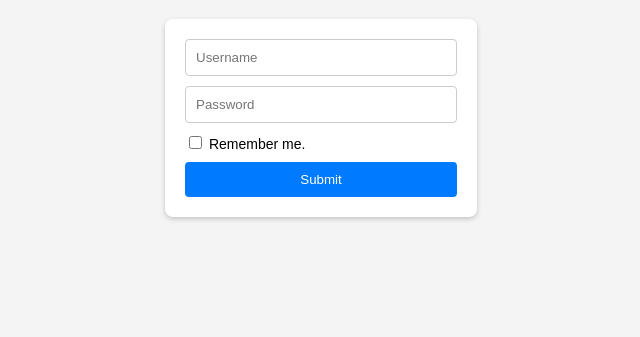
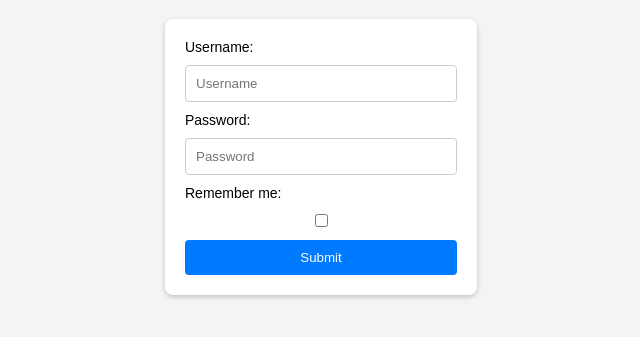
Before and after one commit to acciojob/remember-me-login-form-Aryamnsls, a website: page main.html in a window 1280 px wide. Shown: the part 111-448 px from the top of the page, without its empty margins (319-959 px from the left). Drawn offline with Linux system fonts and the light colour scheme.

Commit message:
created a submission

```diff
--- a/main.html
+++ b/main.html
@@ -10,13 +10,14 @@
   <h1>Login Form</h1>
 
   <form id="loginForm">
+    <label for="username">Username:</label>
     <input type="text" id="username" placeholder="Username" required />
+
+    <label for="password">Password:</label>
     <input type="password" id="password" placeholder="Password" required />
 
-    <label>
-      <input type="checkbox" id="checkbox" />
-      Remember me.
-    </label>
+    <label for="checkbox">Remember me:</label>
+    <input type="checkbox" id="checkbox" />
 
     <input type="submit" id="submit" value="Submit" />
   </form>
--- a/script.js
+++ b/script.js
@@ -5,7 +5,6 @@
   const submitBtn = document.getElementById("submit");
   const existingBtn = document.getElementById("existing");
 
-  // Check if credentials are saved
   const savedUsername = localStorage.getItem("username");
   const savedPassword = localStorage.getItem("password");
 
@@ -13,7 +12,6 @@
     existingBtn.style.display = "inline-block";
   }
 
-  // Submit form
   document.getElementById("loginForm").addEventListener("submit", function (e) {
     e.preventDefault();
     const username = usernameInput.value;
@@ -35,7 +33,6 @@
         : "none";
   });
 
-  // Existing user login
   existingBtn.addEventListener("click", function () {
     const user = localStorage.getItem("username");
     if (user) {
```
